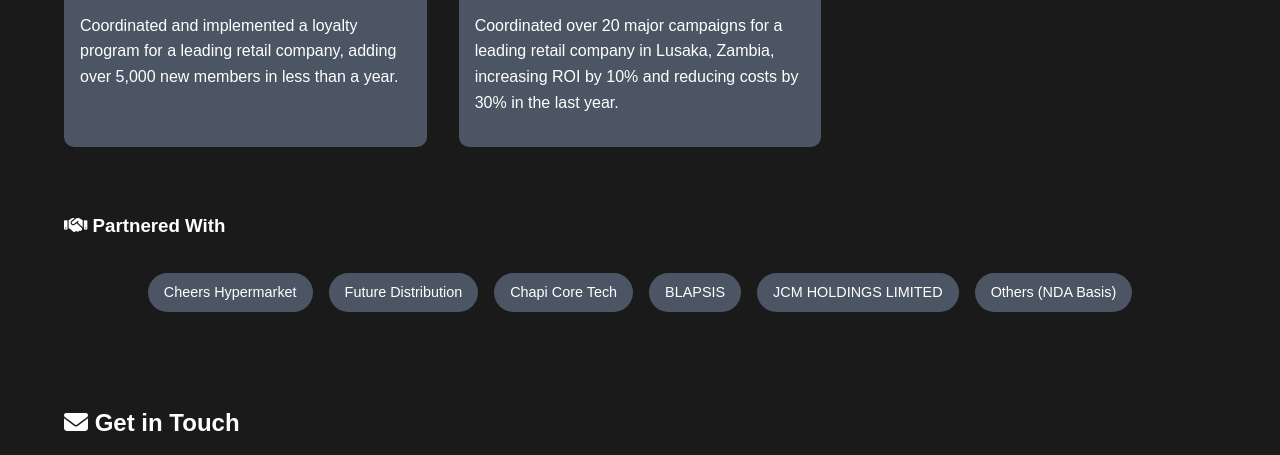
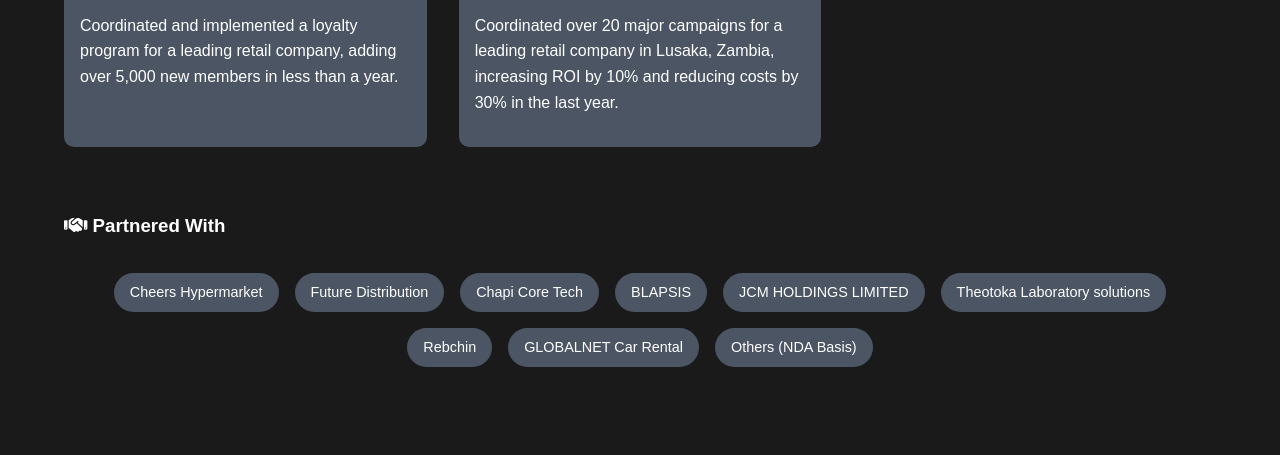
Before and after one commit to perviousch/pervious-profile, a plain HTML site: page index.html in a window 1280 px wide. Shown: the part 2507-2962 px from the top of the page. Drawn offline with Linux system fonts and the light colour scheme.

Commit message:
Update index.html

```diff
--- a/index.html
+++ b/index.html
@@ -331,6 +331,9 @@
                 <span class="partner">Chapi Core Tech</span>
                 <span class="partner">BLAPSIS</span>
                 <span class="partner">JCM HOLDINGS LIMITED</span>
+                <span class="partner">Theotoka Laboratory solutions</span>
+                <span class="partner">Rebchin</span>
+                <span class="partner">GLOBALNET Car Rental</span>
                 <span class="partner">Others (NDA Basis)</span>
             </div>
         </section>
```
